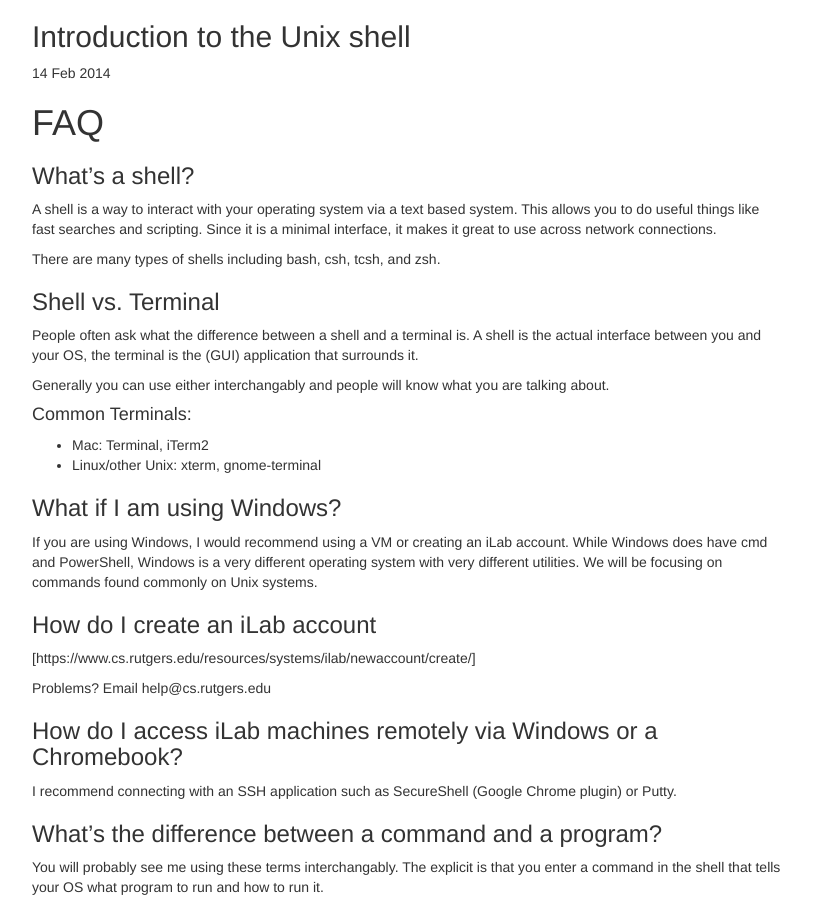
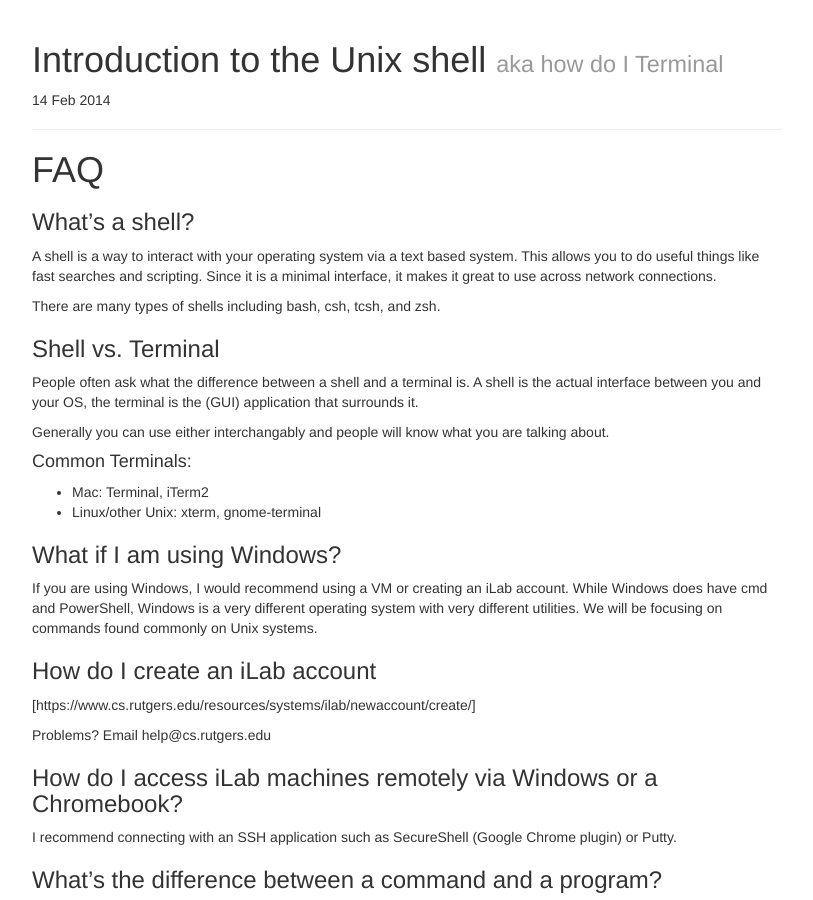
Before and after one commit to wlynch/wlynch.github.io, a Jekyll site: the page built from _posts/2014-02-14-intro-to-unix-shell.markdown, in a window 1280 px wide and 900 px high. Shown: the whole window, without its empty margins (38-851 px from the left). Built offline with Jekyll 4.4.1, drawn with Linux system fonts in a browser that asks for light colours; Markdown is read by kramdown in place of the engine named in the settings.

Commit message:
Updated post title

```diff
--- a/_layouts/post.html
+++ b/_layouts/post.html
@@ -1,8 +1,10 @@
 ---
 layout: bootstrap
 ---
-<h2>{{ page.title }}</h2>
-<p class="meta">{{ page.date | date_to_string }}</p>
+<div class="page-header">
+	<h1>{{ page.title }} <small>{{ page.subtitle }}</small></h1>
+	<p class="meta">{{ page.date | date_to_string }}</p>
+</div>
 
 <div class="post">
 	{{ content }}
--- a/_posts/2014-02-14-intro-to-unix-shell.markdown
+++ b/_posts/2014-02-14-intro-to-unix-shell.markdown
@@ -1,6 +1,7 @@
 ---
 layout: post
 title: Introduction to the Unix shell
+subtitle: aka how do I Terminal
 ---
 # FAQ
 ### What's a shell?
```
